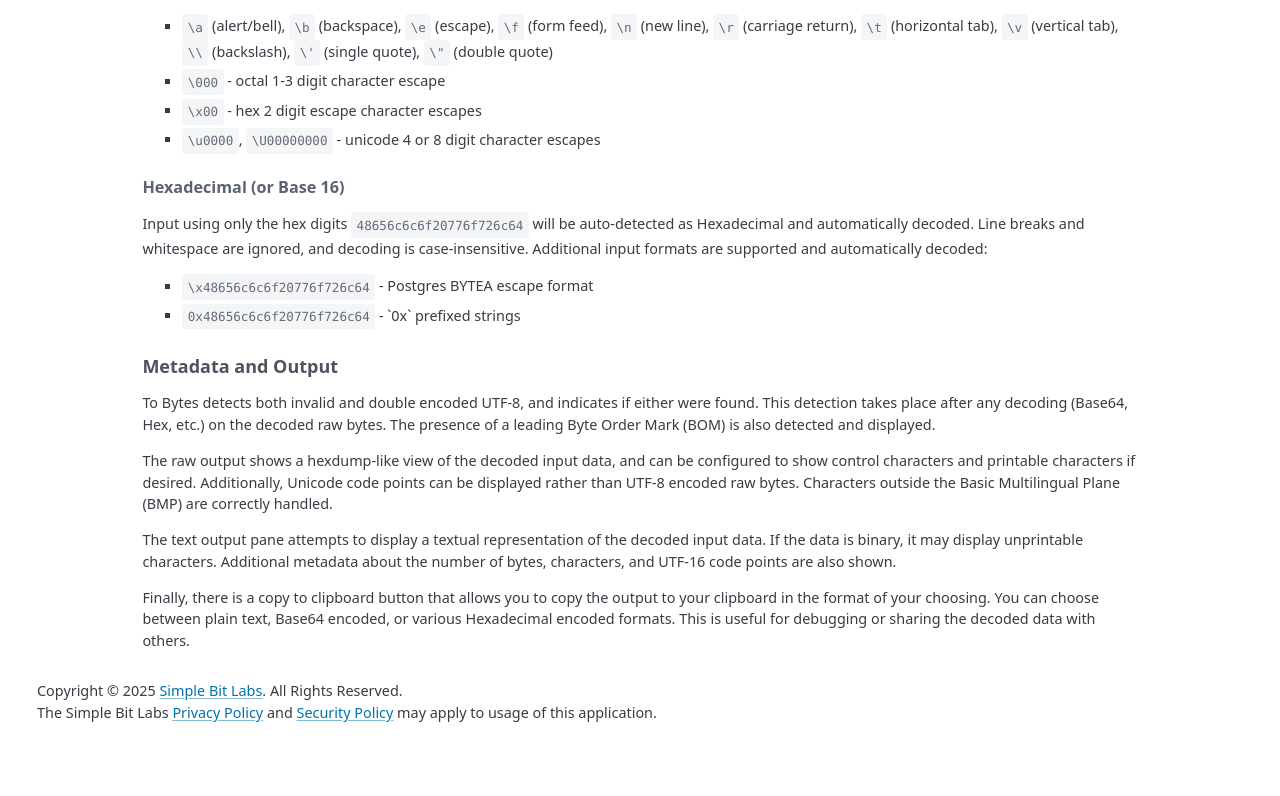
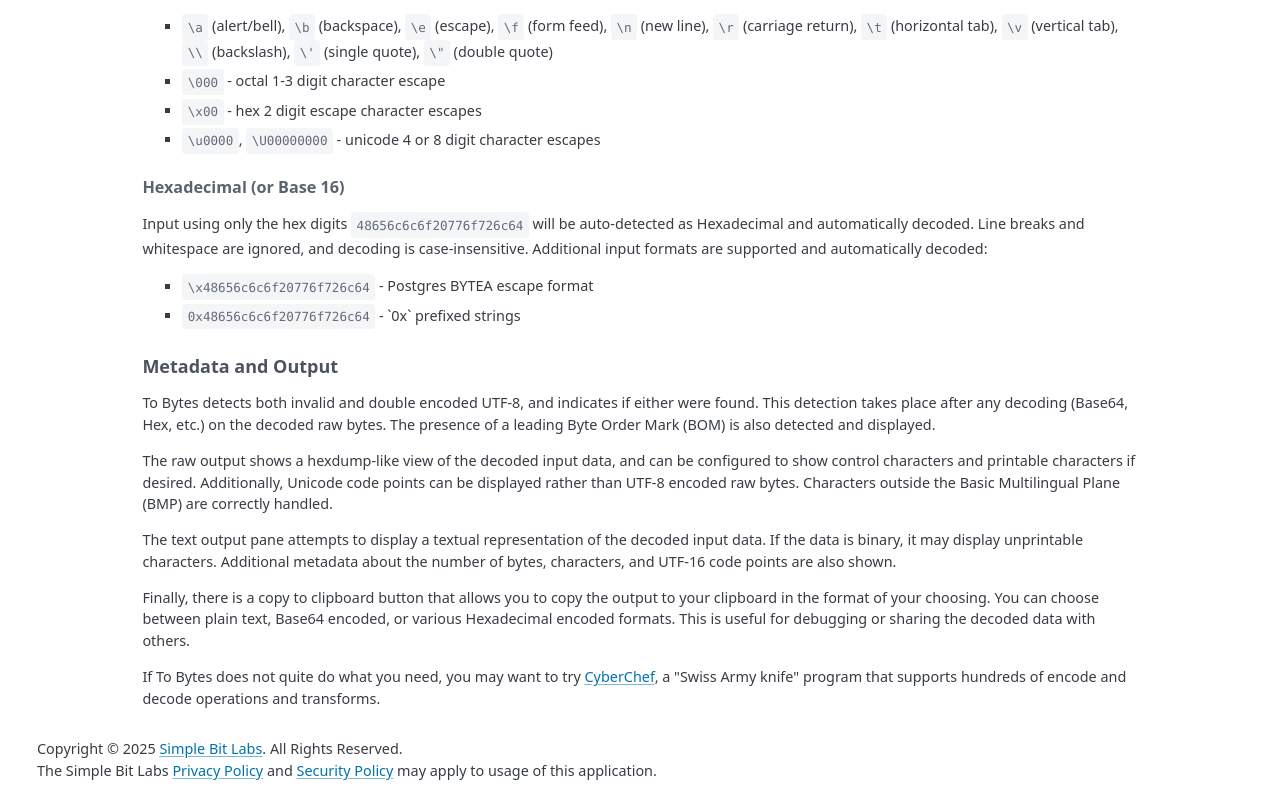
Before and after one commit to simplebitlabs/tobytes, a Vue app: page / in a window 1280 px wide. Shown: the part 1274-2070 px from the top of the page. Before the commit the page ends 2012 px from the top, so only its background shows below. Built offline with nearby package versions, Linux system fonts and the light colour scheme.

Commit message:
Fix lint error; add note about CyberChef

```diff
--- a/src/components/HelpText.vue
+++ b/src/components/HelpText.vue
@@ -71,4 +71,9 @@
     your choosing. You can choose between plain text, Base64 encoded, or various Hexadecimal encoded formats. This is
     useful for debugging or sharing the decoded data with others.
   </p>
+  <p>
+    If To Bytes does not quite do what you need, you may want to try
+    <a href="https://gchq.github.io/CyberChef/">CyberChef</a>, a "Swiss Army knife" program that supports hundreds of
+    encode and decode operations and transforms.
+  </p>
 </template>
--- a/src/input.ts
+++ b/src/input.ts
@@ -1,5 +1,3 @@
-import { isValidUTF8 } from './utf8'
-
 class ConversionError extends Error {
   constructor(message: string) {
     super(message)
```
